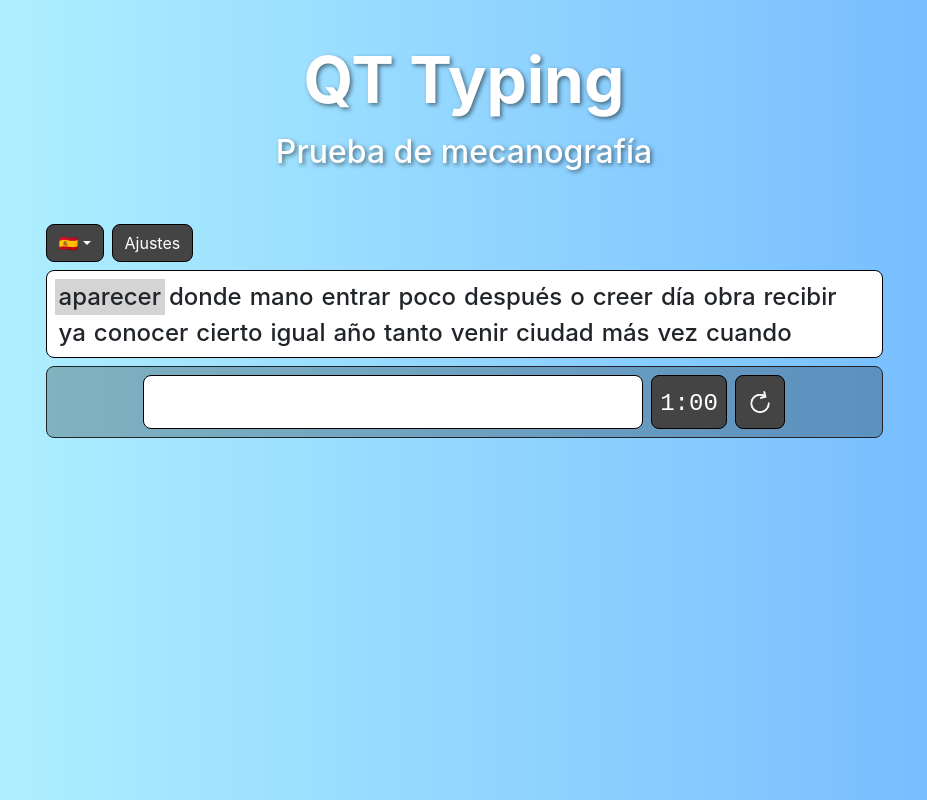
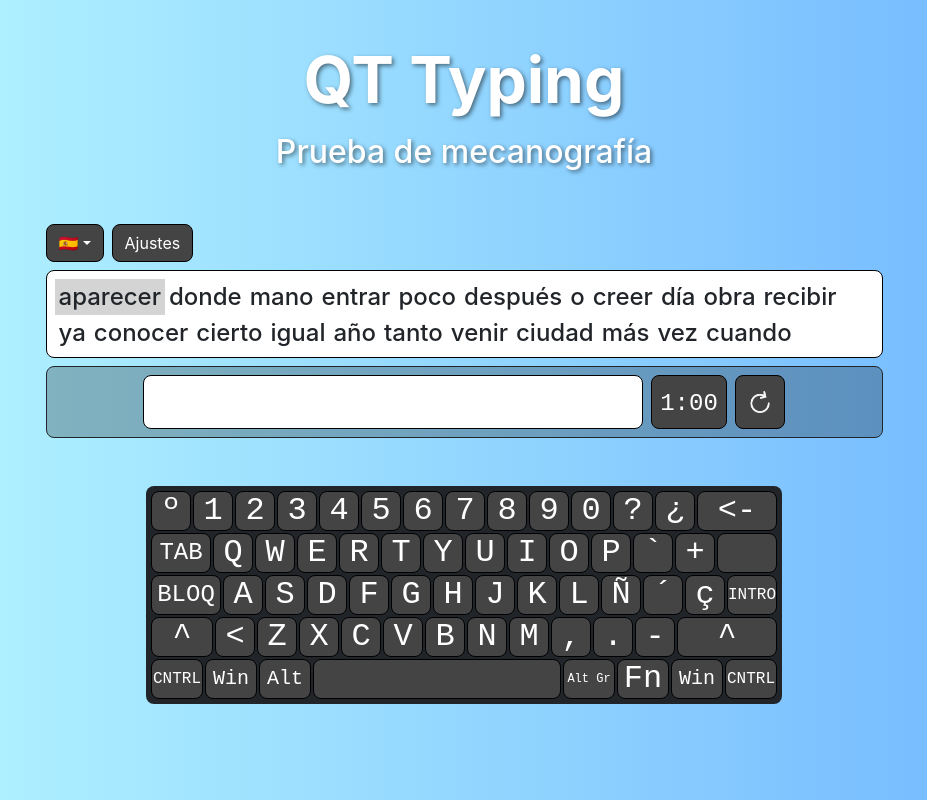
Before and after one commit to eulogioqt/qt-typing, a React (Vite) app: page / in a window 1280 px wide. Shown: the whole page, without its empty margins (176-1103 px from the left). Built offline with nearby package versions, Linux system fonts and the light colour scheme.

Commit message:
Making Screen KeyBoard

```diff
--- a/src/pages/typetest/TypeTestPage.jsx
+++ b/src/pages/typetest/TypeTestPage.jsx
@@ -5,6 +5,7 @@ import WordsDisplay from './components/WordsDisplay';
 
 import { useIsLarge } from '../../hooks/useIsLarge';
 import TestSettingsMenu from './menus/TestSettingsMenu';
+import ScreenKeyboard from './components/ScreenKeyboard';
 
 const TypeTestPage = () => {
     const isLarge = useIsLarge();
@@ -27,6 +28,7 @@ const TypeTestPage = () => {
 
                 <WordsDisplay openTestSettings={() => setOpenTestSettings(true)} />
 
+                <ScreenKeyboard />
                 <ResultSummary />
             </div >
         </>
--- /dev/null
+++ b/src/pages/typetest/components/ScreenKeyboard.jsx
@@ -0,0 +1,114 @@
+import React, { useState, useEffect } from "react";
+
+const ScreenKeyboard = () => {
+    const [pressedKeys, setPressedKeys] = useState({});
+
+    const letters = [
+        ["º", "1", "2", "3", "4", "5", "6", "7", "8", "9", "0", "?", "¿", "BACK"],
+        ["TAB", "Q", "W", "E", "R", "T", "Y", "U", "I", "O", "P", "`", "+", "ENTERTOP"],
+        ["BMAY", "A", "S", "D", "F", "G", "H", "J", "K", "L", "Ñ", "´", "ç", "ENTERBOT"],
+        ["LMAY", "<", "Z", "X", "C", "V", "B", "N", "M", ",", ".", "-", "RMAY"],
+        ["LCNTRL", "LWIN", "ALT", "SPACE", "ALTGR", "FN", "RWIN", "RCNTRL"]
+    ];
+
+    const WIDTH_KEY_MULTIPLIER = {
+        "BACK": 2,
+        "TAB": 1.5,
+        "ENTERTOP": 1.5,
+        "BMAY": 1.75,
+        "ENTERBOT": 1.25,
+        "LMAY": 1.55,
+        "RMAY": 2.5,
+        "LCNTRL": 1.3,
+        "LWIN": 1.3,
+        "ALT": 1.3,
+        "SPACE": 6.2,
+        "ALTGR": 1.3,
+        "FN": 1.3,
+        "RWIN": 1.3,
+        "RCNTRL": 1.3
+    }
+
+    const LETTER_DISPLAY = {
+        "BACK": "<-",
+        "TAB": <span style={{ fontSize: "1.5rem" }}>TAB</span>,
+        "ENTERTOP": "",
+        "BMAY": <span style={{ fontSize: "1.5rem" }}>BLOQ</span>,
+        "ENTERBOT": <span style={{ fontSize: "1rem" }}>INTRO</span>,
+        "LMAY": "^",
+        "RMAY": "^",
+        "LCNTRL": <span style={{ fontSize: "1rem" }}>CNTRL</span>,
+        "LWIN": <span style={{ fontSize: "1.25rem" }}>Win</span>,
+        "ALT": <span style={{ fontSize: "1.25rem" }}>Alt</span>,
+        "SPACE": "",
+        "ALTGR": <span style={{ fontSize: "0.75rem", textWrap: "nowrap" }}>Alt Gr</span>,
+        "FN": "Fn",
+        "RWIN": <span style={{ fontSize: "1.25rem" }}>Win</span>,
+        "RCNTRL": <span style={{ fontSize: "1rem" }}>CNTRL</span>
+    }
+
+    const generateStyle = (letter) => ({
+        fontFamily: "monospace",
+        backgroundColor: pressedKeys[letter] ? "white" : "#444444",
+        color: pressedKeys[letter] ? "#444444" : "white",
+        fontSize: "2rem",
+        border: "1px solid black",
+        borderRadius: "0.5rem",
+        margin: "1px",
+        width: (2.5 * (WIDTH_KEY_MULTIPLIER[letter] ?? 1)) + "rem",
+        height: "2.5rem",
+        display: "flex",
+        justifyContent: "center",
+        alignItems: "center",
+        padding: "0px",
+    });
+
+    const handleKeyDown = (event) => {
+        const key = event.key.toUpperCase();
+        if (key.length === 1 && key.match(/[A-ZÑ]/)) {
+            setPressedKeys(prevState => ({
+                ...prevState,
+                [key]: true
+            }));
+        }
+    };
+
+    const handleKeyUp = (event) => {
+        const key = event.key.toUpperCase();
+        if (key.length === 1 && key.match(/[A-ZÑ]/)) {
+            setPressedKeys(prevState => ({
+                ...prevState,
+                [key]: false
+            }));
+        }
+    };
+
+    useEffect(() => {
+        window.addEventListener("keydown", handleKeyDown);
+        window.addEventListener("keyup", handleKeyUp);
+
+        return () => {
+            window.removeEventListener("keydown", handleKeyDown);
+            window.removeEventListener("keyup", handleKeyUp);
+        };
+    }, []);
+
+    return (
+        <div className="d-md-inline no-select d-none mt-5 bg-dark px-3 py-1 rounded-3">
+            {letters.map((row, index) => (
+                <div className="row" key={index}>
+                    {row.map(letter => (
+                        <div
+                            key={letter}
+                            style={generateStyle(letter)}
+                        >
+                            {LETTER_DISPLAY[letter] ?? letter}
+                        </div>
+                    ))}
+                </div>
+            ))}
+        </div>
+    );
+}
+
+export default ScreenKeyboard;
```
